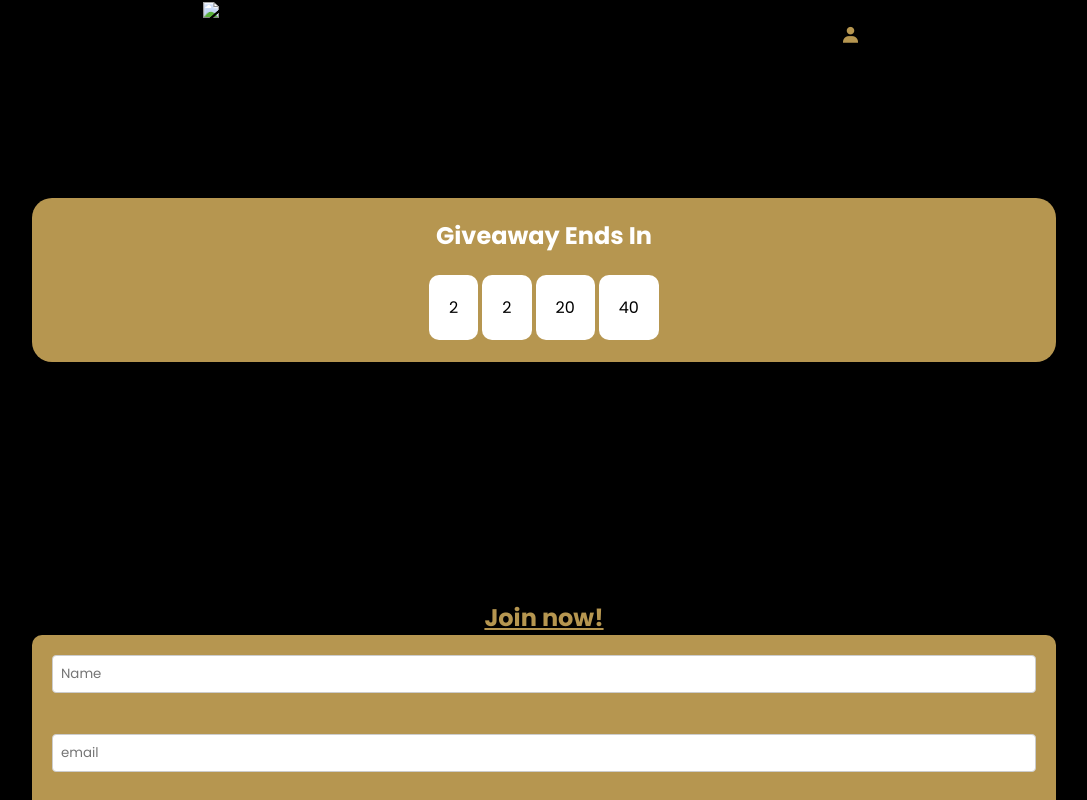
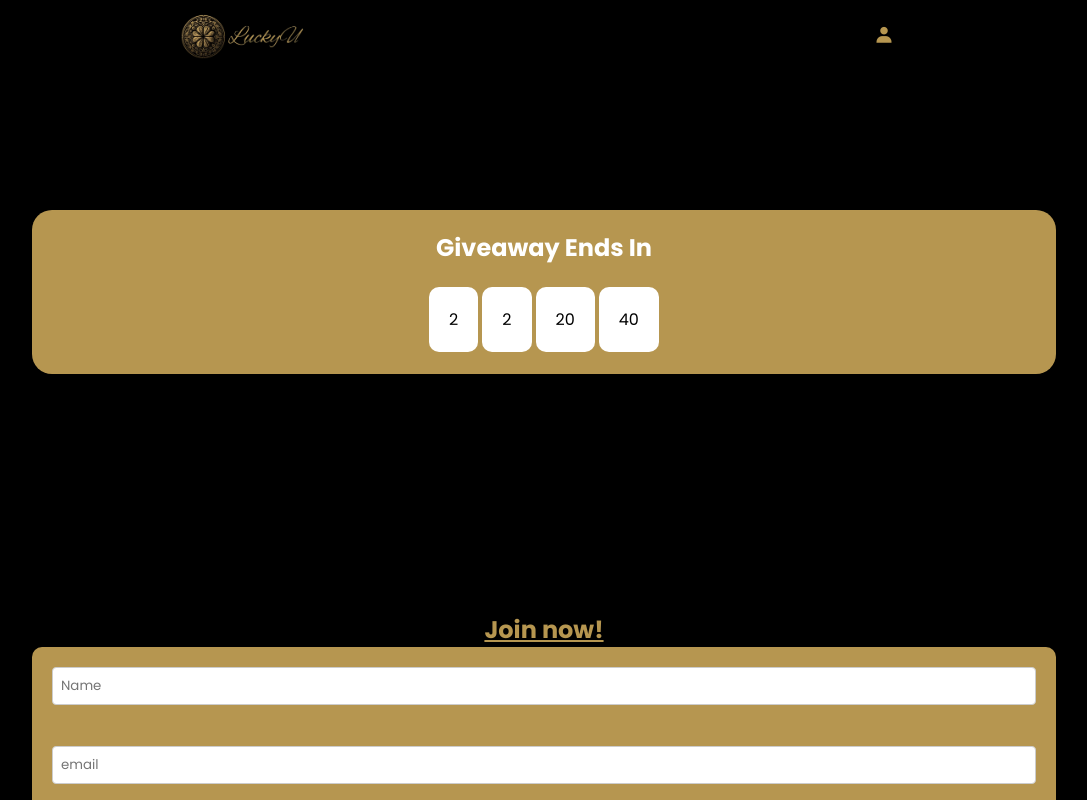
Before and after one commit to Madanio/luckeyu, a plain HTML site: page join.html in a window 1280 px wide. Shown: the top 800 px of the page, without its empty margins (96-1183 px from the left). Drawn offline with nearby package versions, Linux system fonts and the light colour scheme.

Commit message:
Update join.html

```diff
--- a/join.html
+++ b/join.html
@@ -11,7 +11,7 @@
 </head>
 <body>
     <header>
-        <a href="index.html"><img src="img/luckyu-logo.png"></a>
+        <a href="index.html"><img src="luckyu-logo.png"></a>
 
         <div class="icons">
             <a href="#"><i class='bx bxs-user'></i></a>
```
